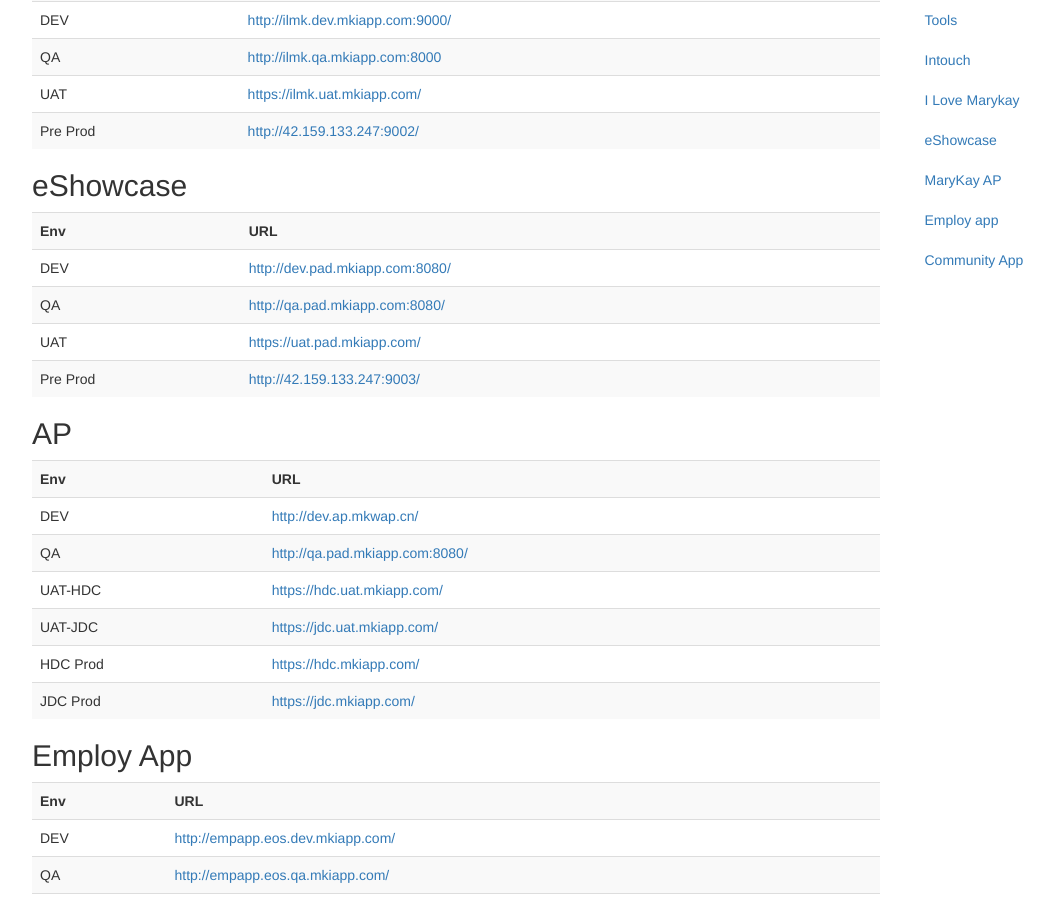
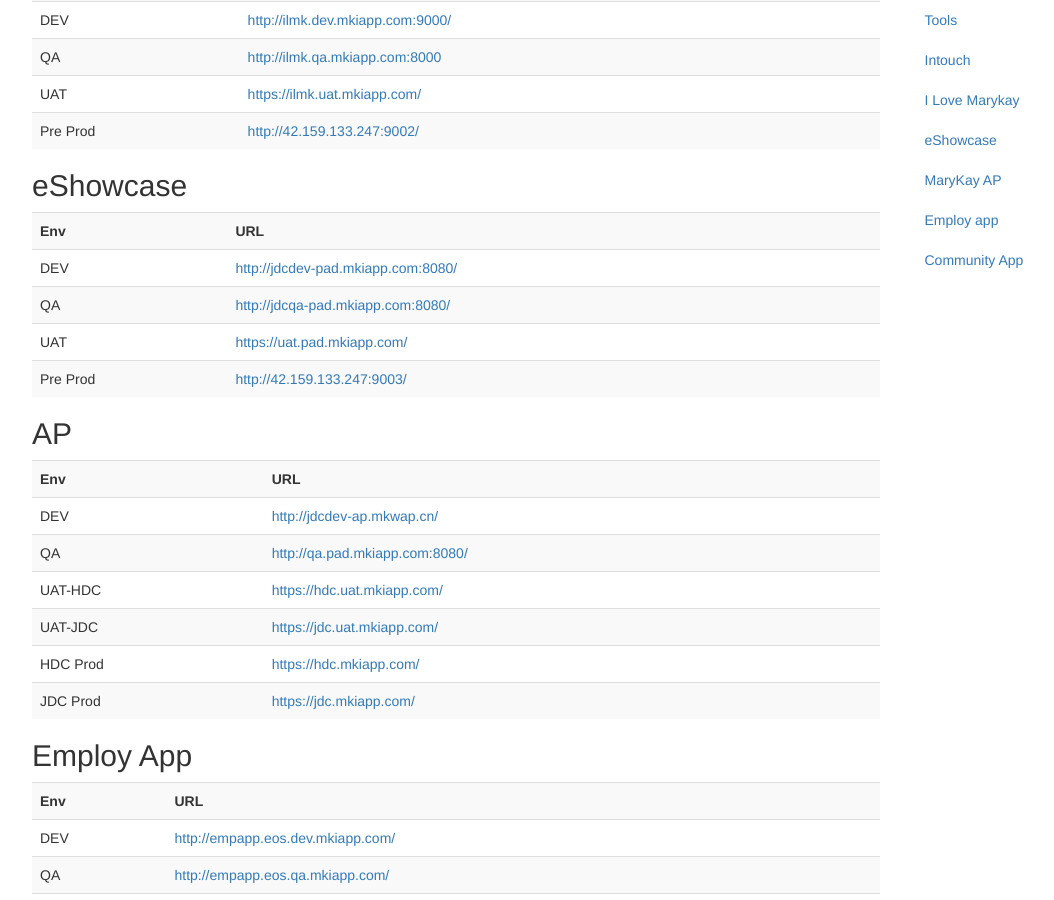
Before and after one commit to risezhang/risezhang.github.io, a Jekyll site: the page static/index.html, which Jekyll copies as it is, in a window 1280 px wide and 900 px high, scrolled down 1213 px. Shown: the whole window, without its empty margins (38-1092 px from the left). Built offline with Jekyll 4.4.1, drawn with Linux system fonts in a browser that asks for light colours; nearby versions of some CDN libraries; some of the changed lines change nothing that is shown.

Commit message:
update domain

```diff
--- a/static/index.html
+++ b/static/index.html
@@ -174,11 +174,11 @@
   						</tr>
   						<tr>
   							<td>DEV</td>
-  							<td><a href="">http://dev.pad.mkiapp.com:8080/</a></td>
+  							<td><a href="">http://jdcdev-pad.mkiapp.com:8080/</a></td>
   						</tr>
   						<tr>
   							<td>QA</td>
-  							<td><a href="">http://qa.pad.mkiapp.com:8080/</a></td>
+  							<td><a href="">http://jdcqa-pad.mkiapp.com:8080/</a></td>
   						</tr>
   						<tr>
   							<td>UAT</td>
@@ -198,7 +198,7 @@
             </tr>
             <tr>
                     <td>DEV</td>
-                    <td><a href="">http://dev.ap.mkwap.cn/</a></td>
+                    <td><a href="">http://jdcdev-ap.mkwap.cn/</a></td>
             </tr>
             <tr>
                     <td>QA</td>
```
